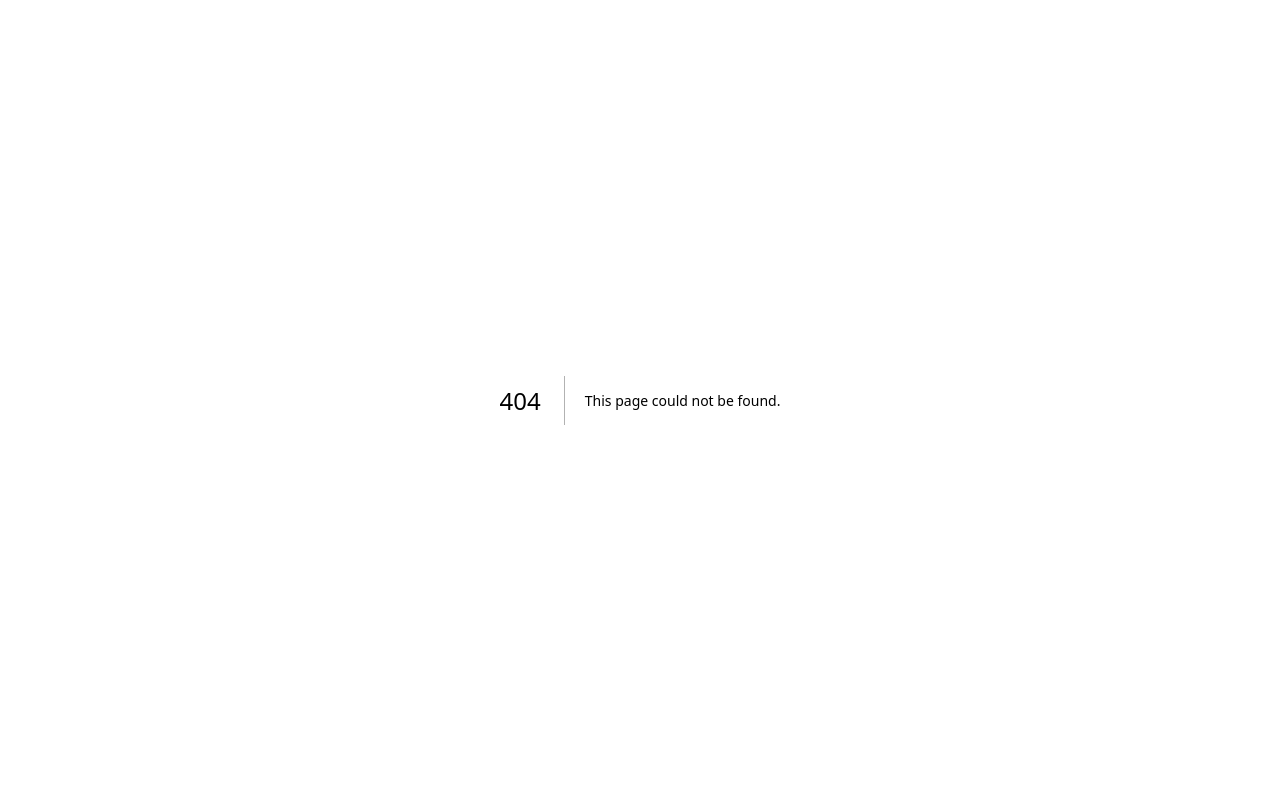
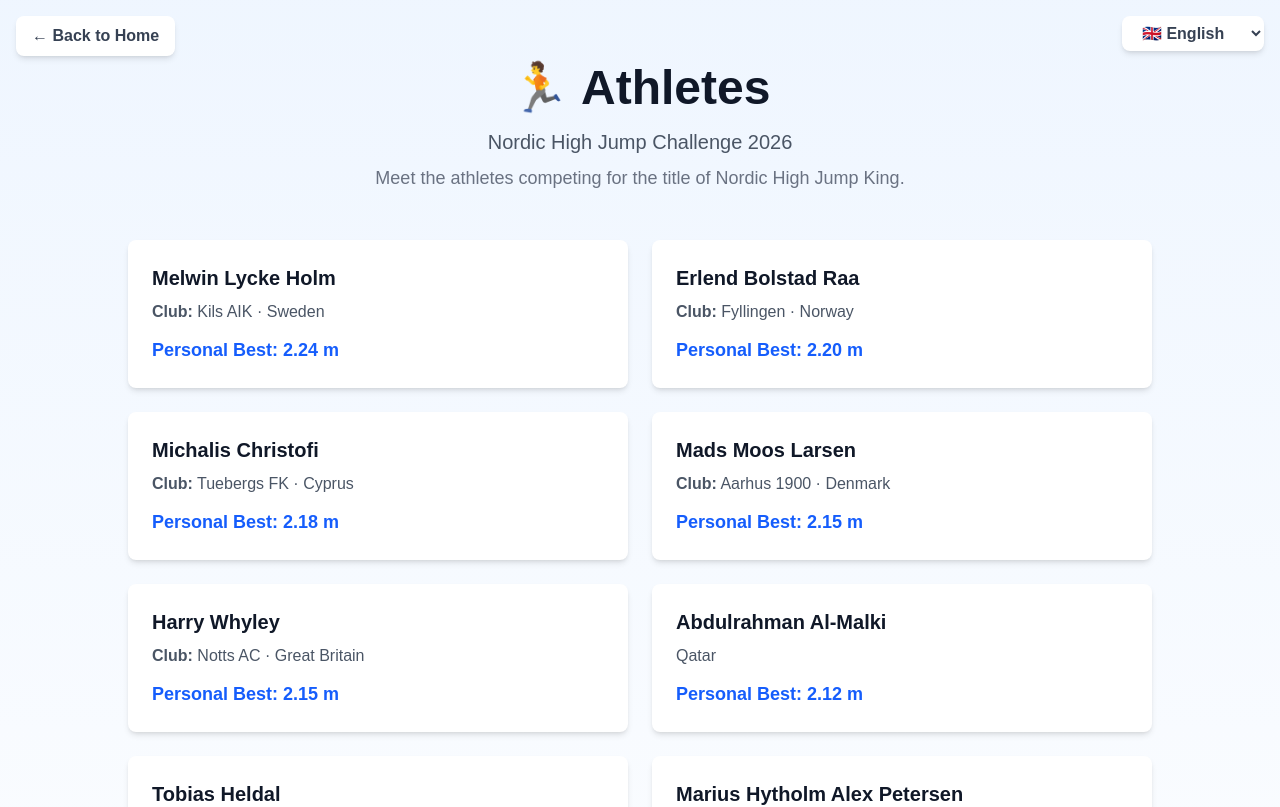
Before and after one commit to teodheld/nordicHighJumpChallenge, a Next.js app: page /athletes in a window 1280 px wide. Before the commit this address had no page. Shown: the top 807 px of the page. Built offline with nearby package versions, Linux system fonts and the light colour scheme.

Commit message:
Added athletes page

```diff
--- /dev/null
+++ b/app/athletes/page.tsx
@@ -0,0 +1,161 @@
+'use client';
+
+import { useState, useEffect } from 'react';
+import Link from 'next/link';
+
+export default function AthletesPage() {
+  // Start with default language (no localStorage check initially)
+  const [language, setLanguage] = useState<'en' | 'no' | 'sv'>('en');
+  const [isClient, setIsClient] = useState(false);
+
+  // Load saved language after component mounts (client-side only)
+  useEffect(() => {
+    setIsClient(true);
+    const saved = localStorage.getItem('preferredLanguage');
+    if (saved && (saved === 'en' || saved === 'no' || saved === 'sv')) {
+      setLanguage(saved as 'en' | 'no' | 'sv');
+    }
+  }, []);
+
+  // Save language when it changes
+  const handleLanguageChange = (newLang: 'en' | 'no' | 'sv') => {
+    setLanguage(newLang);
+    if (isClient) {
+      localStorage.setItem('preferredLanguage', newLang);
+    }
+  };
+
+  const content = {
+    en: {
+      backBtn: "← Back to Home",
+      title: "Athletes",
+      subtitle: "Nordic High Jump Challenge 2026",
+      intro: "Meet the athletes competing for the title of Nordic High Jump King.",
+      clubLabel: "Club",
+      prLabel: "Personal Best",
+      footer: "© 2026 Nordic High Jump Challenge. All rights reserved."
+    },
+    no: {
+      backBtn: "← Tilbake til forsiden",
+      title: "Utøvere",
+      subtitle: "Nordic High Jump Challenge 2026",
+      intro: "Møt utøverne som kjemper om tittelen som nordisk høydehoppkonge.",
+      clubLabel: "Klubb",
+      prLabel: "Personlig rekord",
+      footer: "© 2026 Nordic High Jump Challenge. All rights reserved."
+    },
+    sv: {
+      backBtn: "← Tillbaka till startsidan",
+      title: "Idrottare",
+      subtitle: "Nordic High Jump Challenge 2026",
+      intro: "Möt idrottarna som tävlar om titeln som nordisk höjdhoppskung.",
+      clubLabel: "Klubb",
+      prLabel: "Personligt rekord",
+      footer: "© 2026 Nordic High Jump Challenge. All rights reserved."
+    }
+  };
+
+  const t = content[language];
+
+  // Country names translated per language
+  const countryNames: Record<string, { en: string; no: string; sv: string }> = {
+    sweden: { en: 'Sweden', no: 'Sverige', sv: 'Sverige' },
+    norway: { en: 'Norway', no: 'Norge', sv: 'Norge' },
+    cyprus: { en: 'Cyprus', no: 'Kypros', sv: 'Cypern' },
+    denmark: { en: 'Denmark', no: 'Danmark', sv: 'Danmark' },
+    gbr: { en: 'Great Britain', no: 'Storbritannia', sv: 'Storbritannien' },
+    algeria: { en: 'Algeria', no: 'Algerie', sv: 'Algeriet' },
+    qatar: { en: 'Qatar', no: 'Qatar', sv: 'Qatar' }
+  };
+
+  const athletes = [
+    { name: 'Melwin Lycke Holm', club: 'Kils AIK', country: 'sweden', pr: '2.24 m' },
+    { name: 'Erlend Bolstad Raa', club: 'Fyllingen', country: 'norway', pr: '2.20 m' },
+    { name: 'Michalis Christofi', club: 'Tuebergs FK', country: 'cyprus', pr: '2.18 m' },
+    { name: 'Mads Moos Larsen', club: 'Aarhus 1900', country: 'denmark', pr: '2.15 m' },
+    { name: 'Harry Whyley', club: 'Notts AC', country: 'gbr', pr: '2.15 m' },
+    { name: 'Abdulrahman Al-Malki', club: '', country: 'qatar', pr: '2.12 m' },
+    { name: 'Tobias Heldal', club: 'Fana IL', country: 'norway', pr: '2.11 m' },
+    { name: 'Marius Hytholm Alex Petersen', club: 'Sparta', country: 'denmark', pr: '2.10 m' },
+    { name: 'Aboub Zouak', club: '', country: 'algeria', pr: '2.06 m' },
+    { name: 'Andrei Popa', club: 'Mariestad AIF', country: 'sweden', pr: '2.03 m' }
+  ];
+
+  return (
+    <div className="min-h-screen bg-gradient-to-b from-blue-50 to-white">
+      {/* Language Toggle */}
+      <div className="absolute top-4 right-4 z-10">
+        <select
+          value={language}
+          onChange={(e) => handleLanguageChange(e.target.value as 'en' | 'no' | 'sv')}
+          className="bg-white px-4 py-2 rounded-lg shadow-md hover:shadow-lg transition font-semibold text-gray-700"
+        >
+          <option value="en">🇬🇧 English</option>
+          <option value="no">🇳🇴 Norsk</option>
+          <option value="sv">🇸🇪 Svenska</option>
+        </select>
+      </div>
+
+      <div className="container mx-auto px-4 py-16">
+        {/* Back to Home Button */}
+        <div className="fixed top-4 left-4 z-20">
+          <Link
+            href="/"
+            className="inline-flex items-center bg-white text-gray-700 px-4 py-2 rounded-lg shadow-md hover:shadow-lg transition font-semibold hover:bg-gray-50"
+          >
+            ← {t.backBtn.replace('← ', '')}
+          </Link>
+        </div>
+
+        {/* Header */}
+        <div className="text-center mb-12">
+          <h1 className="text-5xl font-bold text-gray-900 mb-4">
+            🏃 {t.title}
+          </h1>
+          <p className="text-xl text-gray-600 mb-2">
+            {t.subtitle}
+          </p>
+          <p className="text-lg text-gray-500">
+            {t.intro}
+          </p>
+        </div>
+
+        {/* Athletes Grid */}
+        <div className="max-w-5xl mx-auto">
+          <div className="grid md:grid-cols-2 gap-6">
+            {athletes.map((athlete, index) => (
+              <div
+                key={index}
+                className="bg-white p-6 rounded-lg shadow-md hover:shadow-xl transition transform hover:scale-105"
+              >
+                <h3 className="text-xl font-bold text-gray-900 mb-2">
+                  {athlete.name}
+                </h3>
+                <p className="text-gray-600 mb-1">
+                  {athlete.club && (
+                    <>
+                      <span className="font-semibold">{t.clubLabel}:</span> {athlete.club} &middot;{' '}
+                    </>
+                  )}
+                  {countryNames[athlete.country][language]}
+                </p>
+                <p className="text-blue-600 font-bold text-lg mt-3">
+                  {t.prLabel}: {athlete.pr}
+                </p>
+              </div>
+            ))}
+          </div>
+        </div>
+      </div>
+
+      {/* Footer */}
+      <footer className="bg-gray-900 text-white py-8 mt-16">
+        <div className="container mx-auto px-4 text-center">
+          <p className="text-gray-400">
+            {t.footer}
+          </p>
+        </div>
+      </footer>
+    </div>
+  );
+}
--- a/app/page.tsx
+++ b/app/page.tsx
@@ -59,7 +59,9 @@ export default function Home() {
       levelText: "Officially approved meeting",
       prizeTitle: "💰 Cash Prizes",
       prizeText: "Click for more info",
-      footer: "© 2026 Nordic High Jump Challenge. All rights reserved."
+      athletesTitle: "🏃 Athletes",
+      athletesText: "Meet the competitors",
+      footer: "© 2025 Nordic High Jump Challenge. All rights reserved."
     },
     no: {
       title: "Nordic High Jump Challenge",
@@ -93,7 +95,9 @@ export default function Home() {
       levelText: "Offisielt godkjent stevne",
       prizeTitle: "💰 Pengepremier",
       prizeText: "Trykk for mer info",
-      footer: "© 2026 Nordic High Jump Challenge. All rights reserved."
+      athletesTitle: "🏃 Utøvere",
+      athletesText: "Møt deltakerne",
+      footer: "© 2025 Nordic High Jump Challenge. All rights reserved."
     },
     sv: {
       title: "Nordic High Jump Challenge",
@@ -127,7 +131,9 @@ export default function Home() {
       levelText: "Officiellt godkänt möte",
       prizeTitle: "💰 Kontantpriser",
       prizeText: "Klicka för mer info",
-      footer: "© 2026 Nordic High Jump Challenge. All rights reserved."
+      athletesTitle: "🏃 Idrottare",
+      athletesText: "Möt deltagarna",
+      footer: "© 2025 Nordic High Jump Challenge. All rights reserved."
     }
   };
 
@@ -204,7 +210,7 @@ export default function Home() {
 
       {/* Key Info Cards */}
       <section className="container mx-auto px-4 py-12">
-        <div className="grid md:grid-cols-2 lg:grid-cols-4 gap-6 max-w-6xl mx-auto">
+        <div className="grid md:grid-cols-2 lg:grid-cols-5 gap-6 max-w-6xl mx-auto">
           <Link href="/maif-hoppet">
             <div className="bg-white p-6 rounded-lg shadow-md hover:shadow-xl transition cursor-pointer transform hover:scale-105 h-full">
               <h3 className="text-xl font-bold text-gray-900 mb-3">
@@ -238,6 +244,15 @@ export default function Home() {
                 {t.prizeTitle}
               </h3>
               <p className="text-gray-600">{t.prizeText}</p>
+            </div>
+          </Link>
+
+          <Link href="/athletes">
+            <div className="bg-white p-6 rounded-lg shadow-md hover:shadow-xl transition cursor-pointer transform hover:scale-105 h-full">
+              <h3 className="text-xl font-bold text-gray-900 mb-3">
+                {t.athletesTitle}
+              </h3>
+              <p className="text-gray-600">{t.athletesText}</p>
             </div>
           </Link>
         </div>
@@ -307,7 +322,7 @@ export default function Home() {
             <img
               src={sponsors[1].image}
               alt={sponsors[1].name}
-              className="h-20 w-auto object-contain"
+              className="h-40 w-auto object-contain"
             />
 
             {/* Vänerport - centered, larger, with expandable text in its own div */}
```
